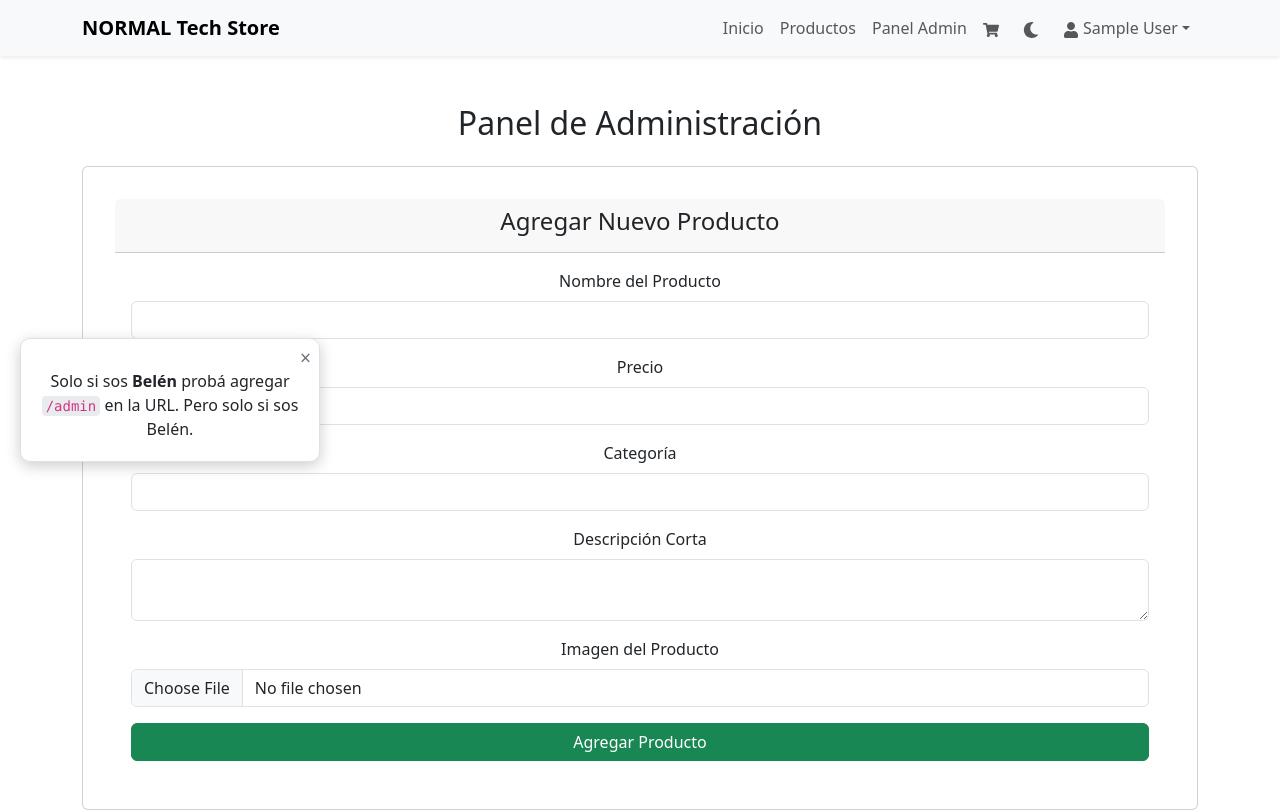
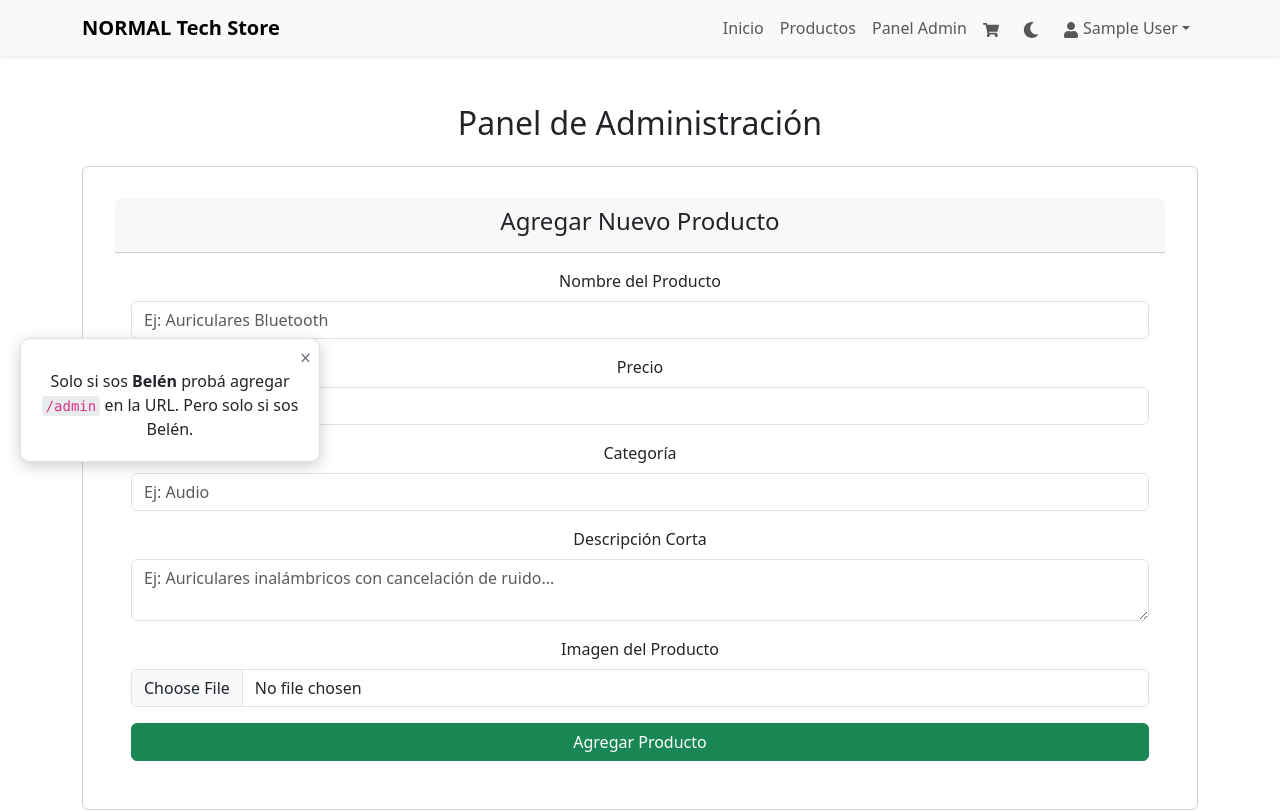
Before and after one commit to matiiarena25/NORMAL-store2, a React (Vite) app: page /admin in a window 1280 px wide. Shown: the top 812 px of the page. Built offline with nearby package versions, Linux system fonts and the light colour scheme; sample sign-in values are in the browser's storage.

Commit message:
Feat: Add placeholders to Admin panel inputs

```diff
--- a/src/pages/Admin.jsx
+++ b/src/pages/Admin.jsx
@@ -71,6 +71,7 @@ const Admin = () => {
                             <input
                                 type="text"
                                 className="form-control"
+                                placeholder="Ej: Auriculares Bluetooth"
                                 value={newProduct.name}
                                 onChange={(e) => setNewProduct({ ...newProduct, name: e.target.value })}
                                 required
@@ -81,6 +82,7 @@ const Admin = () => {
                             <input
                                 type="number"
                                 className="form-control"
+                                placeholder="Ej: 15000"
                                 value={newProduct.price}
                                 onChange={(e) => setNewProduct({ ...newProduct, price: e.target.value })}
                                 required
@@ -91,6 +93,7 @@ const Admin = () => {
                             <input
                                 type="text"
                                 className="form-control"
+                                placeholder="Ej: Audio"
                                 value={newProduct.category}
                                 onChange={(e) => setNewProduct({ ...newProduct, category: e.target.value })}
                                 required
@@ -100,6 +103,7 @@ const Admin = () => {
                             <label className="form-label">Descripción Corta</label>
                             <textarea
                                 className="form-control"
+                                placeholder="Ej: Auriculares inalámbricos con cancelación de ruido..."
                                 value={newProduct.description}
                                 onChange={(e) => setNewProduct({ ...newProduct, description: e.target.value })}
                                 required
```
